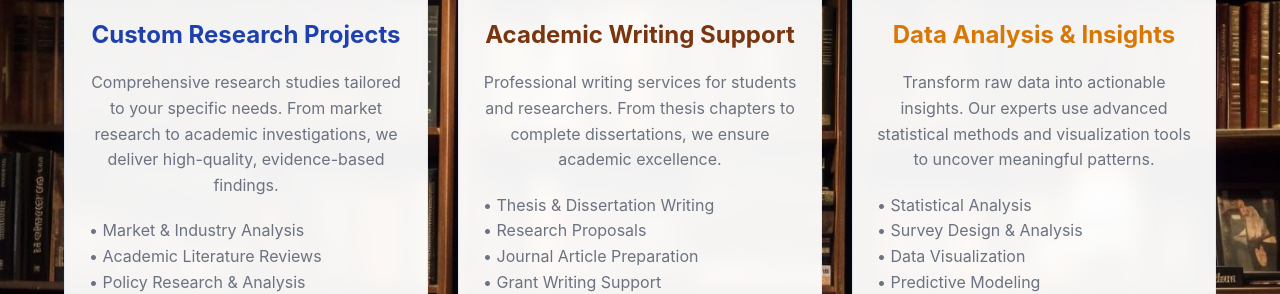
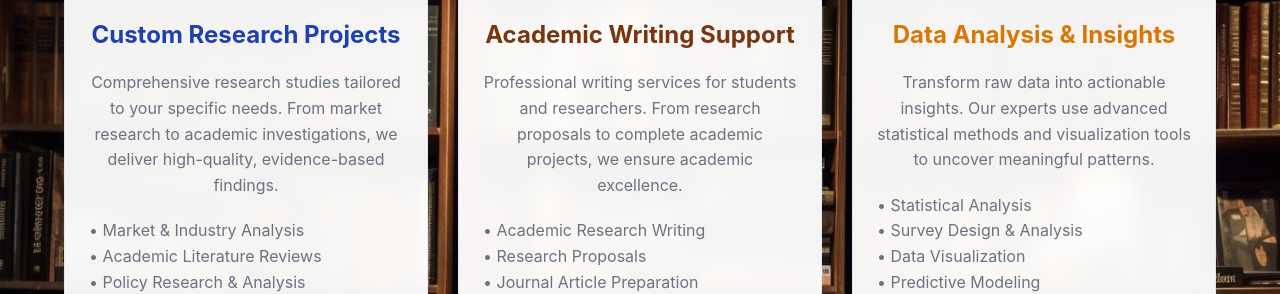
Before and after one commit to Jennifernkem/didee-research-services, a Next.js app: page / in a window 1280 px wide. Shown: the part 830-1124 px from the top of the page. Built offline with nearby package versions, Linux system fonts and the light colour scheme.

Commit message:
Reframe academic writing on home page

```diff
--- a/app/page.tsx
+++ b/app/page.tsx
@@ -55,10 +55,10 @@ export default function Home() {
             </div>
             <h3 style={{fontSize: '24px', fontWeight: '700', marginBottom: '16px', color: '#78350f'}}>Academic Writing Support</h3>
             <p style={{color: '#6b7280', lineHeight: '1.6', marginBottom: '20px'}}>
-              Professional writing services for students and researchers. From thesis chapters to complete dissertations, we ensure academic excellence.
+              Professional writing services for students and researchers. From research proposals to complete academic projects, we ensure academic excellence.
             </p>
             <ul style={{textAlign: 'left', color: '#6b7280', marginBottom: '24px'}}>
-              <li>• Thesis & Dissertation Writing</li>
+              <li>• Academic Research Writing</li>
               <li>• Research Proposals</li>
               <li>• Journal Article Preparation</li>
               <li>• Grant Writing Support</li>
```
